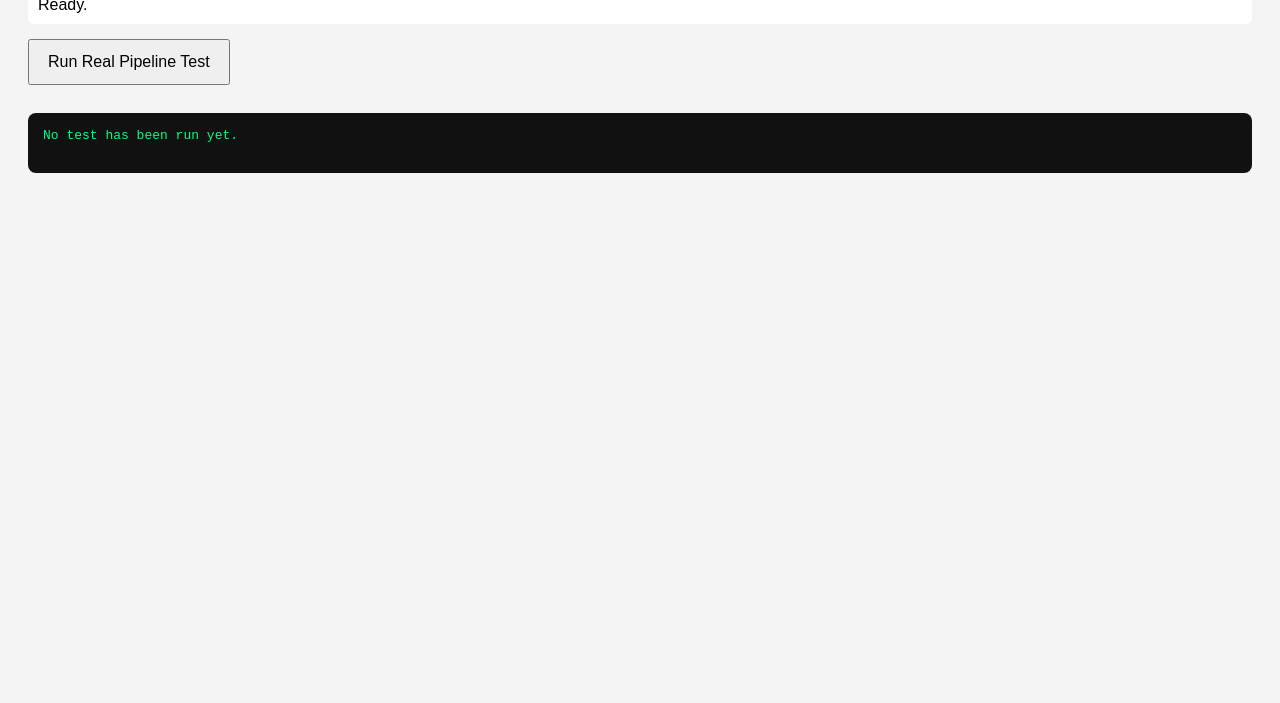
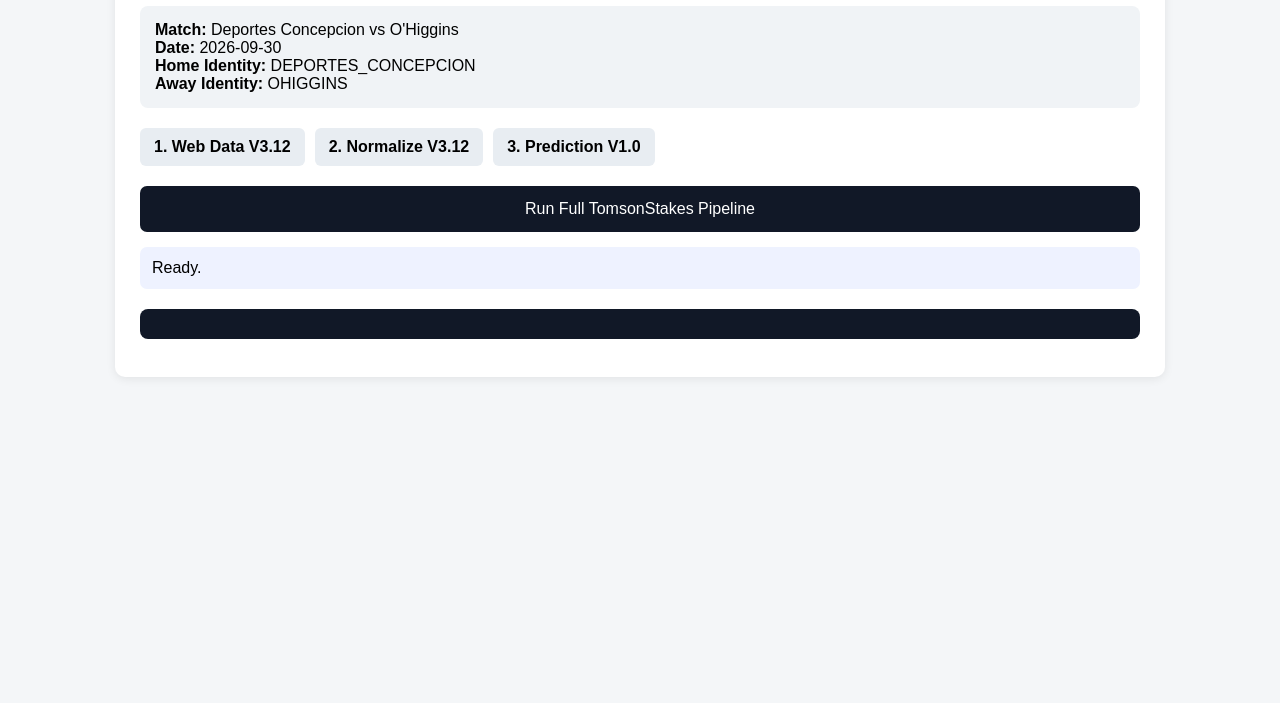
Before and after one commit to mtomga/tomsonstakes, a plain HTML site: page public/test-normalize.html in a window 1280 px wide. Shown: the part 97-800 px from the top of the page. Drawn offline with Linux system fonts and the light colour scheme.

Commit message:
Update test-normalize.html

```diff
--- a/public/test-normalize.html
+++ b/public/test-normalize.html
@@ -1,341 +1,281 @@
 <!DOCTYPE html>
 <html lang="en">
-
 <head>
-
     <meta charset="UTF-8">
-
-    <meta
-        name="viewport"
-        content="width=device-width, initial-scale=1.0"
-    >
-
-    <title>TomsonStakes Normalize Test</title>
-
+    <meta name="viewport" content="width=device-width, initial-scale=1.0">
+    <title>TomsonStakes Full Pipeline Test</title>
 
     <style>
-
         body {
-
-            font-family:
-                Arial,
-                sans-serif;
-
-            padding:
-                20px;
-
-            background:
-                #f4f4f4;
-
+            font-family: Arial, sans-serif;
+            background: #f4f6f8;
+            margin: 0;
+            padding: 20px;
         }
 
+        .container {
+            max-width: 1000px;
+            margin: auto;
+            background: white;
+            padding: 25px;
+            border-radius: 10px;
+            box-shadow: 0 2px 10px rgba(0,0,0,0.08);
+        }
 
         h1 {
-
-            font-size:
-                22px;
-
+            margin-top: 0;
         }
 
+        .match-box {
+            background: #f0f3f6;
+            padding: 15px;
+            border-radius: 8px;
+            margin-bottom: 20px;
+        }
+
+        .pipeline {
+            display: flex;
+            flex-wrap: wrap;
+            gap: 10px;
+            margin-bottom: 20px;
+        }
+
+        .step {
+            padding: 10px 14px;
+            background: #e8edf2;
+            border-radius: 6px;
+            font-weight: bold;
+        }
+
+        .step.active {
+            background: #d9f2df;
+        }
 
         button {
-
-            padding:
-                12px 18px;
-
-            font-size:
-                16px;
-
-            cursor:
-                pointer;
-
-            margin-bottom:
-                15px;
-
+            width: 100%;
+            padding: 14px;
+            border: none;
+            border-radius: 7px;
+            background: #111827;
+            color: white;
+            font-size: 16px;
+            cursor: pointer;
         }
 
+        button:disabled {
+            background: #999;
+            cursor: not-allowed;
+        }
 
         pre {
-
-            background:
-                #111;
-
-            color:
-                #00ff88;
-
-            padding:
-                15px;
-
-            overflow-x:
-                auto;
-
-            white-space:
-                pre-wrap;
-
-            word-break:
-                break-word;
-
-            border-radius:
-                8px;
-
+            background: #111827;
+            color: #e5e7eb;
+            padding: 15px;
+            border-radius: 8px;
+            overflow-x: auto;
+            white-space: pre-wrap;
+            word-break: break-word;
+            font-size: 13px;
+            margin-top: 20px;
         }
 
-
         .status {
-
-            padding:
-                10px;
-
-            background:
-                white;
-
-            margin-bottom:
-                15px;
-
-            border-radius:
-                6px;
-
+            margin-top: 15px;
+            padding: 12px;
+            border-radius: 7px;
+            background: #eef2ff;
         }
-
     </style>
-
 </head>
-
 
 <body>
 
+<div class="container">
 
-    <h1>
-        TomsonStakes Web Data → Normalize Test
-    </h1>
+    <h1>TomsonStakes Full Pipeline Test</h1>
 
+    <div class="match-box">
+        <strong>Match:</strong> Deportes Concepcion vs O'Higgins<br>
+        <strong>Date:</strong> 2026-09-30<br>
+        <strong>Home Identity:</strong> DEPORTES_CONCEPCION<br>
+        <strong>Away Identity:</strong> OHIGGINS
+    </div>
 
-    <div
-        class="status"
-        id="status"
-    >
+    <div class="pipeline">
+        <div id="step1" class="step">1. Web Data V3.12</div>
+        <div id="step2" class="step">2. Normalize V3.12</div>
+        <div id="step3" class="step">3. Prediction V1.0</div>
+    </div>
+
+    <button id="runButton" onclick="runPipeline()">
+        Run Full TomsonStakes Pipeline
+    </button>
+
+    <div id="status" class="status">
         Ready.
     </div>
 
+    <pre id="output"></pre>
 
-    <button onclick="runTest()">
-        Run Real Pipeline Test
-    </button>
-
-
-    <pre id="output">
-No test has been run yet.
-    </pre>
-
-
+</div>
 
 <script>
 
+async function runPipeline() {
 
-async function runTest() {
+    const button = document.getElementById("runButton");
+    const status = document.getElementById("status");
+    const output = document.getElementById("output");
 
+    button.disabled = true;
+    output.textContent = "";
 
-    const status =
-        document.getElementById(
-            "status"
-        );
+    const home = "Deportes Concepcion";
+    const homeIdentity = "DEPORTES_CONCEPCION";
 
+    const away = "O'Higgins";
+    const awayIdentity = "OHIGGINS";
 
-    const output =
-        document.getElementById(
-            "output"
-        );
-
-
-    status.textContent =
-        "Step 1/3: Resolving team identities...";
-
-
-    output.textContent =
-        "Working...";
-
-
-    /*
-    ============================================================
-    MATCH WE ARE TESTING
-    ============================================================
-    */
-
-    const home =
-        "Deportes Concepcion";
-
-
-    const homeIdentity =
-        "DEPORTES_CONCEPCION";
-
-
-    const away =
-        "O'Higgins";
-
-
-    const awayIdentity =
-        "OHIGGINS";
-
-
-    const date =
-        "2026-09-30";
-
+    const date = "2026-09-30";
 
     try {
 
+        // =====================================================
+        // STEP 1 — WEB DATA V3.12
+        // =====================================================
 
-        /*
-        ========================================================
-        STEP 1
-        GET WEB DATA
-        ========================================================
-        */
+        status.textContent = "Step 1/3: Searching web data...";
+
+        document.getElementById("step1").classList.add("active");
+
+        const webUrl =
+            `/api/web-data?home=${encodeURIComponent(home)}` +
+            `&homeIdentity=${encodeURIComponent(homeIdentity)}` +
+            `&away=${encodeURIComponent(away)}` +
+            `&awayIdentity=${encodeURIComponent(awayIdentity)}` +
+            `&date=${encodeURIComponent(date)}`;
+
+        const webResponse = await fetch(webUrl);
+
+        const webText = await webResponse.text();
+
+        let webData;
+
+        try {
+            webData = JSON.parse(webText);
+        } catch (error) {
+            throw new Error(
+                "Web Data endpoint returned invalid JSON:\n\n" +
+                webText
+            );
+        }
+
+        if (!webResponse.ok) {
+            throw new Error(
+                "Web Data failed:\n\n" +
+                JSON.stringify(webData, null, 2)
+            );
+        }
+
+        // =====================================================
+        // STEP 2 — NORMALIZE V3.12
+        // =====================================================
+
+        status.textContent = "Step 2/3: Normalizing source data...";
+
+        document.getElementById("step2").classList.add("active");
+
+        const normalizeResponse = await fetch("/api/normalize-web", {
+            method: "POST",
+            headers: {
+                "Content-Type": "application/json"
+            },
+            body: JSON.stringify(webData)
+        });
+
+        const normalizeText = await normalizeResponse.text();
+
+        let normalizedData;
+
+        try {
+            normalizedData = JSON.parse(normalizeText);
+        } catch (error) {
+            throw new Error(
+                "Normalize endpoint returned invalid JSON:\n\n" +
+                normalizeText
+            );
+        }
+
+        if (!normalizeResponse.ok) {
+            throw new Error(
+                "Normalization failed:\n\n" +
+                JSON.stringify(normalizedData, null, 2)
+            );
+        }
+
+        // =====================================================
+        // STEP 3 — PREDICTION ENGINE V1.0
+        // =====================================================
+
+        status.textContent = "Step 3/3: Running prediction engine...";
+
+        document.getElementById("step3").classList.add("active");
+
+        const predictionResponse = await fetch("/api/predict", {
+            method: "POST",
+            headers: {
+                "Content-Type": "application/json"
+            },
+            body: JSON.stringify(normalizedData)
+        });
+
+        const predictionText = await predictionResponse.text();
+
+        let predictionData;
+
+        try {
+            predictionData = JSON.parse(predictionText);
+        } catch (error) {
+            throw new Error(
+                "Prediction endpoint returned invalid JSON:\n\n" +
+                predictionText
+            );
+        }
+
+        if (!predictionResponse.ok) {
+            throw new Error(
+                "Prediction engine failed:\n\n" +
+                JSON.stringify(predictionData, null, 2)
+            );
+        }
+
+        // =====================================================
+        // SUCCESS
+        // =====================================================
 
         status.textContent =
-            "Step 1/3: Getting targeted web data...";
-
-
-        const webResponse =
-            await fetch(
-
-                `/api/web-data` +
-
-                `?home=${encodeURIComponent(home)}` +
-
-                `&homeIdentity=${encodeURIComponent(homeIdentity)}` +
-
-                `&away=${encodeURIComponent(away)}` +
-
-                `&awayIdentity=${encodeURIComponent(awayIdentity)}` +
-
-                `&date=${encodeURIComponent(date)}`
-
-            );
-
-
-        const webData =
-            await webResponse.json();
-
-
-        if (!webResponse.ok) {
-
-            throw new Error(
-
-                "Web-data request failed: " +
-
-                JSON.stringify(
-                    webData,
-                    null,
-                    2
-                )
-
-            );
-
-        }
-
-
-        /*
-        ========================================================
-        STEP 2
-        NORMALIZE
-        ========================================================
-        */
-
-        status.textContent =
-            "Step 2/3: Normalizing identity-safe web data...";
-
-
-        const normalizeResponse =
-            await fetch(
-
-                "/api/normalize-web",
-
-                {
-
-                    method:
-                        "POST",
-
-
-                    headers: {
-
-                        "Content-Type":
-                            "application/json"
-
-                    },
-
-
-                    body:
-                        JSON.stringify(
-                            webData
-                        )
-
-                }
-
-            );
-
-
-        const normalizedData =
-            await normalizeResponse.json();
-
-
-        if (!normalizeResponse.ok) {
-
-            throw new Error(
-
-                "Normalize request failed: " +
-
-                JSON.stringify(
-                    normalizedData,
-                    null,
-                    2
-                )
-
-            );
-
-        }
-
-
-        /*
-        ========================================================
-        STEP 3
-        COMPLETE
-        ========================================================
-        */
-
-        status.textContent =
-            "Step 3/3: Pipeline completed successfully.";
-
+            "Pipeline completed successfully.";
 
         output.textContent =
-            JSON.stringify(
-
-                normalizedData,
-
-                null,
-
-                2
-
-            );
-
+            JSON.stringify(predictionData, null, 2);
 
     } catch (error) {
 
-
         status.textContent =
-            "Pipeline failed.";
-
+            "Pipeline stopped because of an error.";
 
         output.textContent =
             error.message;
 
+        console.error(error);
+
+    } finally {
+
+        button.disabled = false;
     }
-
 }
-
 
 </script>
 
-
 </body>
-
 </html>
```
